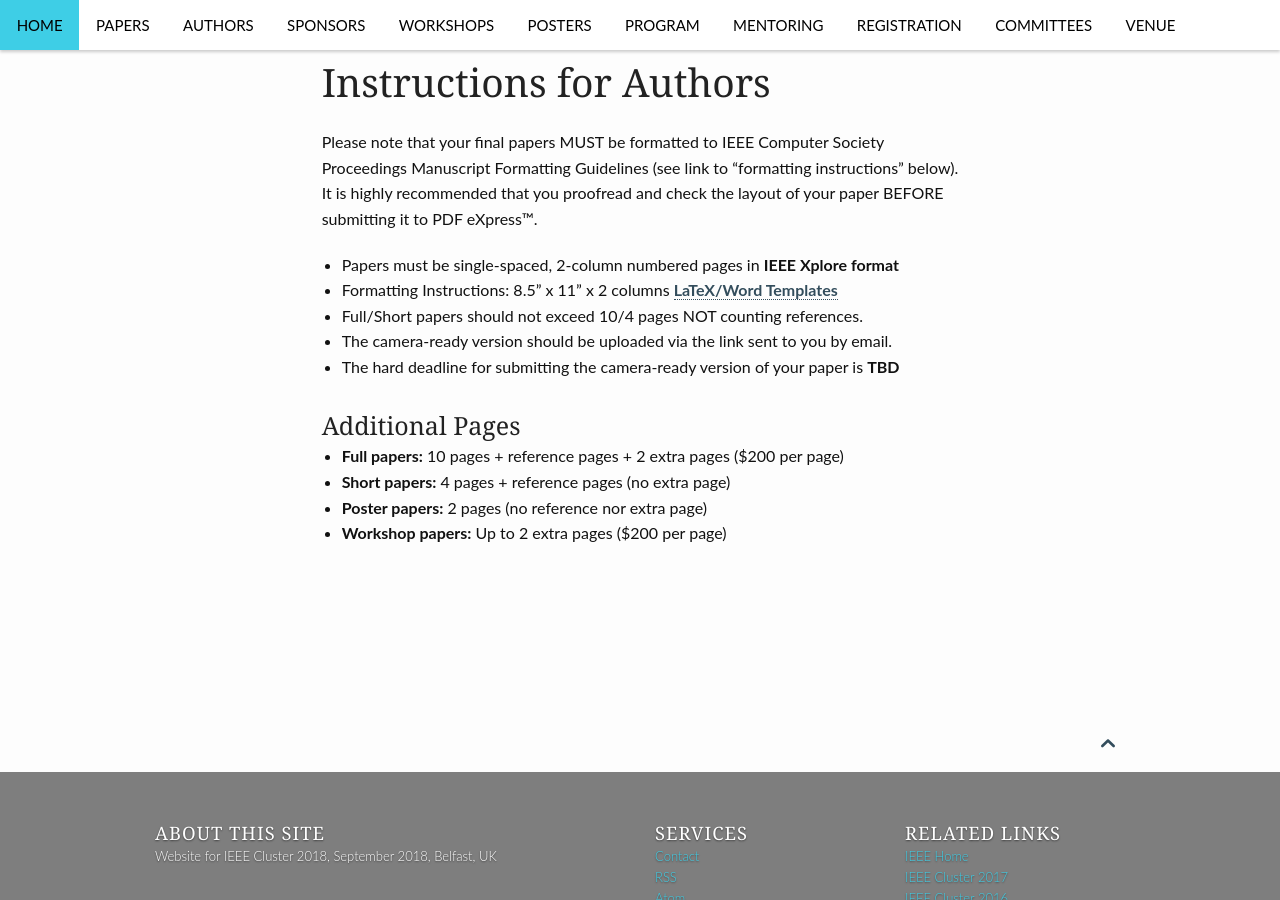
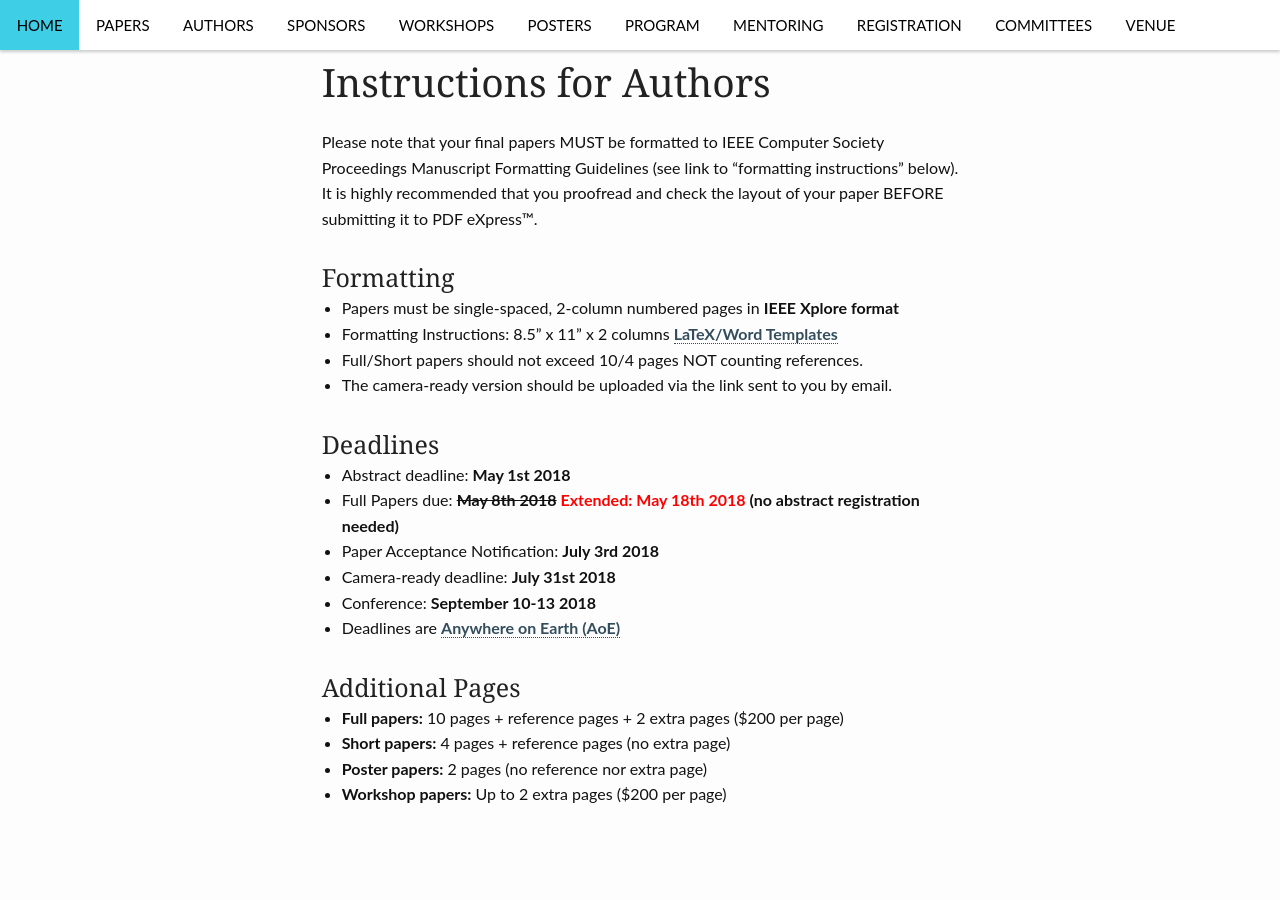
Before and after one commit to cluster2018/cluster2018, a Jekyll site: the page built from authors/index.md, in a window 1280 px wide and 900 px high, scrolled down 361 px. Built offline with Jekyll 4.4.1, drawn with Linux system fonts in a browser that asks for light colours.

Commit message:
Fix deadline information

```diff
--- a/authors/index.md
+++ b/authors/index.md
@@ -16,13 +16,20 @@ Proceedings Manuscript Formatting Guidelines (see link to "formatting
 instructions" below).  It is highly recommended that you proofread and check
 the layout of your paper BEFORE submitting it to PDF eXpress™.
 
+### Formatting
 * Papers must be single-spaced, 2-column numbered pages in **IEEE Xplore format**
 * Formatting Instructions: 8.5" x 11" x 2 columns
 [LaTeX/Word Templates](http://www.ieee.org/conferences_events/conferences/publishing/templates.html)
 * Full/Short papers should not exceed 10/4 pages NOT counting references.
 * The camera-ready version should be uploaded via the link sent to you by email.
-* The hard deadline for submitting the camera-ready version of your paper is **TBD** <!--July 31st, 2017-->
 
+### Deadlines
+*  Abstract deadline: **May 1st 2018**
+*  Full Papers due: **~~May 8th 2018~~ <span style="color:red">Extended: May 18th 2018</span> (no abstract registration needed)**
+*  Paper Acceptance Notification: **July 3rd 2018**
+*  Camera-ready deadline: **July 31st 2018**
+*  Conference: **September 10-13 2018**
+*  Deadlines are <a href="http://www.timeanddate.com/time/zones/aoe">Anywhere on Earth (AoE)</a>
 
 ### Additional Pages
 
```
Also changed, not shown: technical/index.md (+1 -1 lines).
